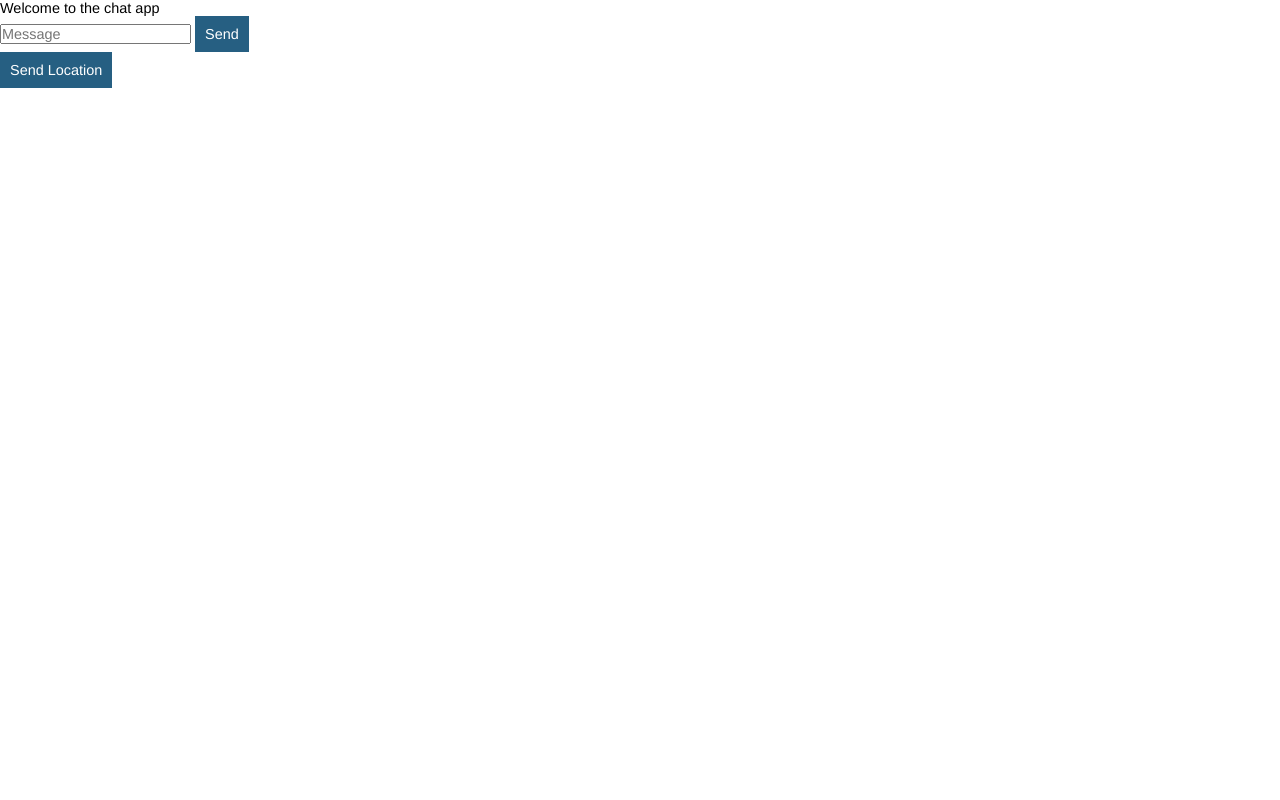
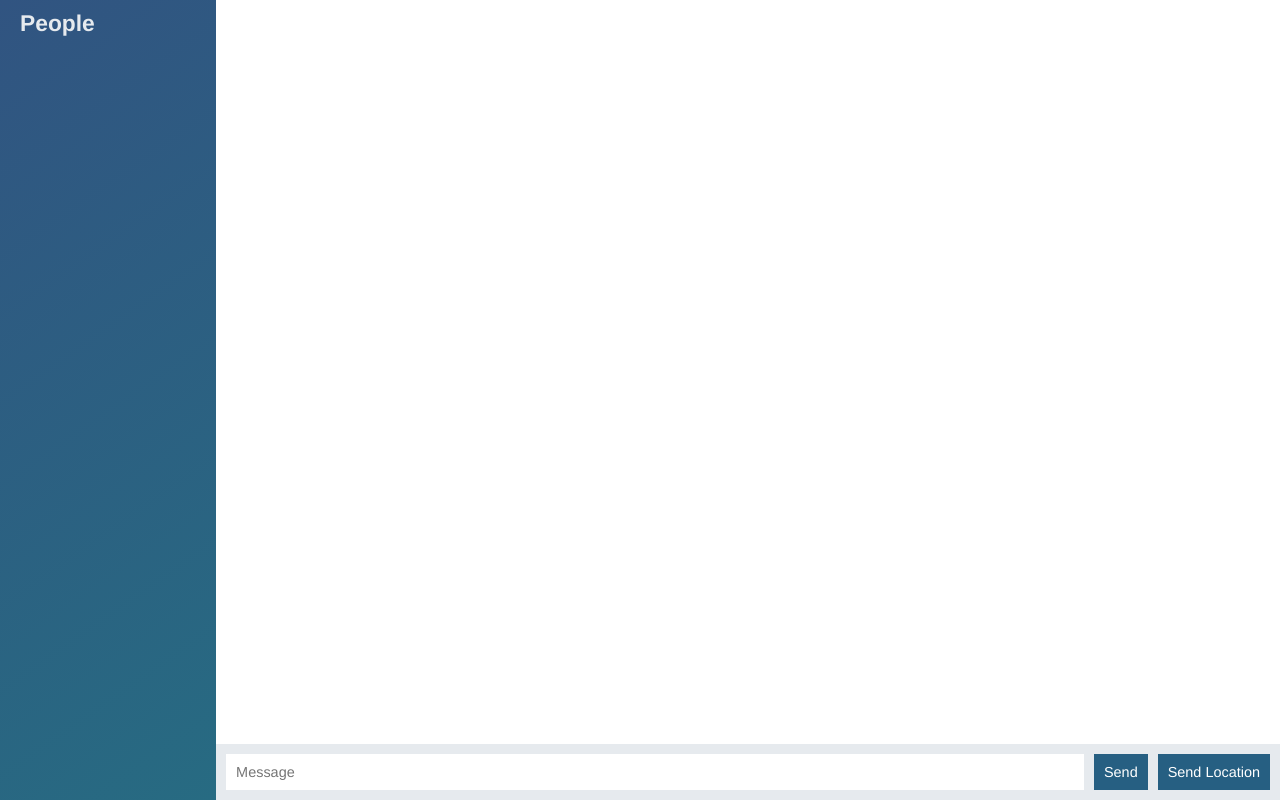
Before and after one commit to garfieldchou/node-chat-app, a website: page public/index.html in a window 1280 px wide. Drawn offline with nearby package versions, Linux system fonts and the light colour scheme; no server answers.

Commit message:
add classes and introduce <div>s for styling

```diff
--- a/public/index.html
+++ b/public/index.html
@@ -7,15 +7,24 @@
   <link rel="stylesheet" href="/css/styles.css">
 </head>
 
-<body>
-  <p>Welcome to the chat app</p>
+<body class="chat">
 
-  <ol id="messages" ></ol>
-  <form id="message-form">
-    <input name="message" type="text" placeholder="Message"/>
-    <button>Send</button>
-  </form>
-  <button id="send-location">Send Location</button>
+  <div class="chat__sidebar">
+    <h3>People</h3>
+    <div id="users"></div>
+  </div>
+
+  <div class="chat__main">
+    <ol id="messages" class="chat__messages"></ol>
+
+    <div class="chat__footer">
+      <form id="message-form">
+          <input name="message" type="text" placeholder="Message"/>
+          <button>Send</button>
+      </form>
+      <button id="send-location">Send Location</button>
+    </div>
+  </div>
 
   <script src="/socket.io/socket.io.js"></script>
   <script src="/js/libs/jquery-3.2.1.min.js"></script>
```
